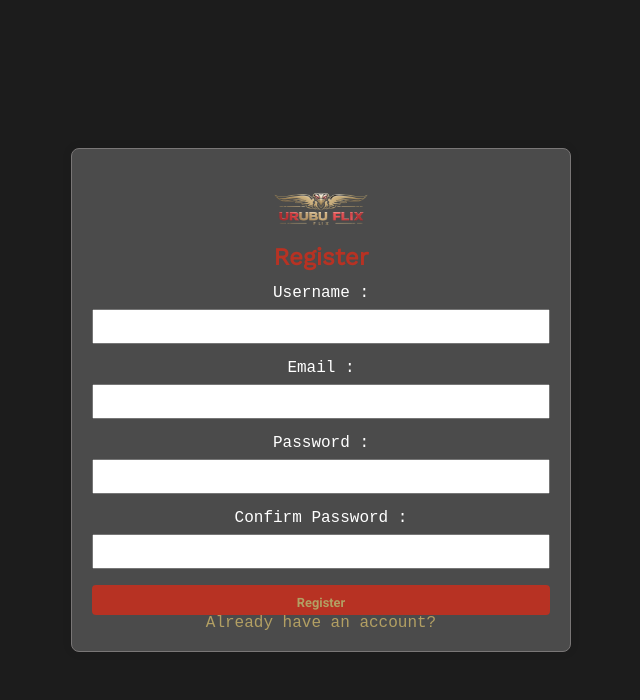
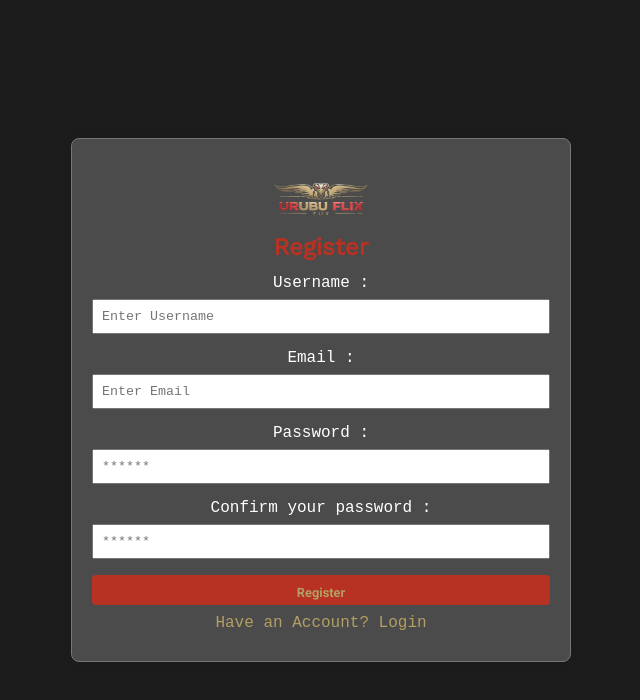
Before and after one commit to dwws-ufes/2024-UrubuFlix, a React (Vite) app in the folder client/: page /register in a window 1280 px wide. Shown: the top 700 px of the page, without its empty margins (319-959 px from the left). Built offline with nearby package versions, Linux system fonts and the light colour scheme; a web font is replaced by a local one.

Commit message:
fix: correcao das mensagens de erro ao registrar
Alguns erros não estavam sendo capturados

```diff
--- a/client/src/pages/Register.jsx
+++ b/client/src/pages/Register.jsx
@@ -17,13 +17,21 @@ function Register() {
     e.preventDefault();
 
     try {
+      console.log(username,email,password, confirmPassword);
       const response = await register(username, email, password, confirmPassword);
       if (response.status) {
         alert('Account created successfully!');
         navigate('/');
-      } else {
-        // Se o status for false, exiba a mensagem de erro
-        alert(response.message);
+      }
+      else if (!response.status && response.message === 'user already existed') {
+        alert('Account already created, try again');
+      } else if (!response.status && response.message === 'Passwords do not match') {
+        alert('Passwords do not match');
+      } else if (!response.status && response.message === 'Empty field') {
+        alert('Please fill in all fields');
+      }
+      else {
+        alert('Some information is incorrect\nTry again');
       }
     } catch (err) {
       console.log(err);
@@ -36,15 +44,31 @@ function Register() {
         <img src={logo} alt="urubuflix" />
         <h2>Register</h2>
         <label htmlFor='username'>Username :</label>
-        <input type='text' id='username' required onChange={(e) => setUsername(e.target.value)} />
+        <input
+          type='text'
+          placeholder='Enter Username'
+          onChange={(event) => setUsername(event.target.value)}
+        />
         <label htmlFor='email'>Email :</label>
-        <input type='email' id='email' required onChange={(e) => setEmail(e.target.value)} />
+        <input
+          type='email'
+          placeholder='Enter Email'
+          onChange={(event) => setEmail(event.target.value)}
+        />
         <label htmlFor='password'>Password :</label>
-        <input type='password' id='password' required onChange={(e) => setPassword(e.target.value)} />
-        <label htmlFor='confirmPassword'>Confirm Password :</label>
-        <input type='password' id='confirmPassword' required onChange={(e) => setConfirmPassword(e.target.value)} />
+        <input
+          type='password'
+          placeholder='******'
+          onChange={(event) => setPassword(event.target.value)}
+        />
+        <label htmlFor='confirmPassword'>Confirm your password :</label>
+        <input
+          type='password'
+          placeholder='******'
+          onChange={(event) => setConfirmPassword(event.target.value)}
+        />
         <button type='submit'>Register</button>
-        <Link to='/'>Already have an account?</Link>
+        <p>Have an Account? <Link to="/login">Login</Link></p>
       </form>
     </div>
   );
```
Also changed, not shown: 1 other file (tests, documents, lock files or other folders).
